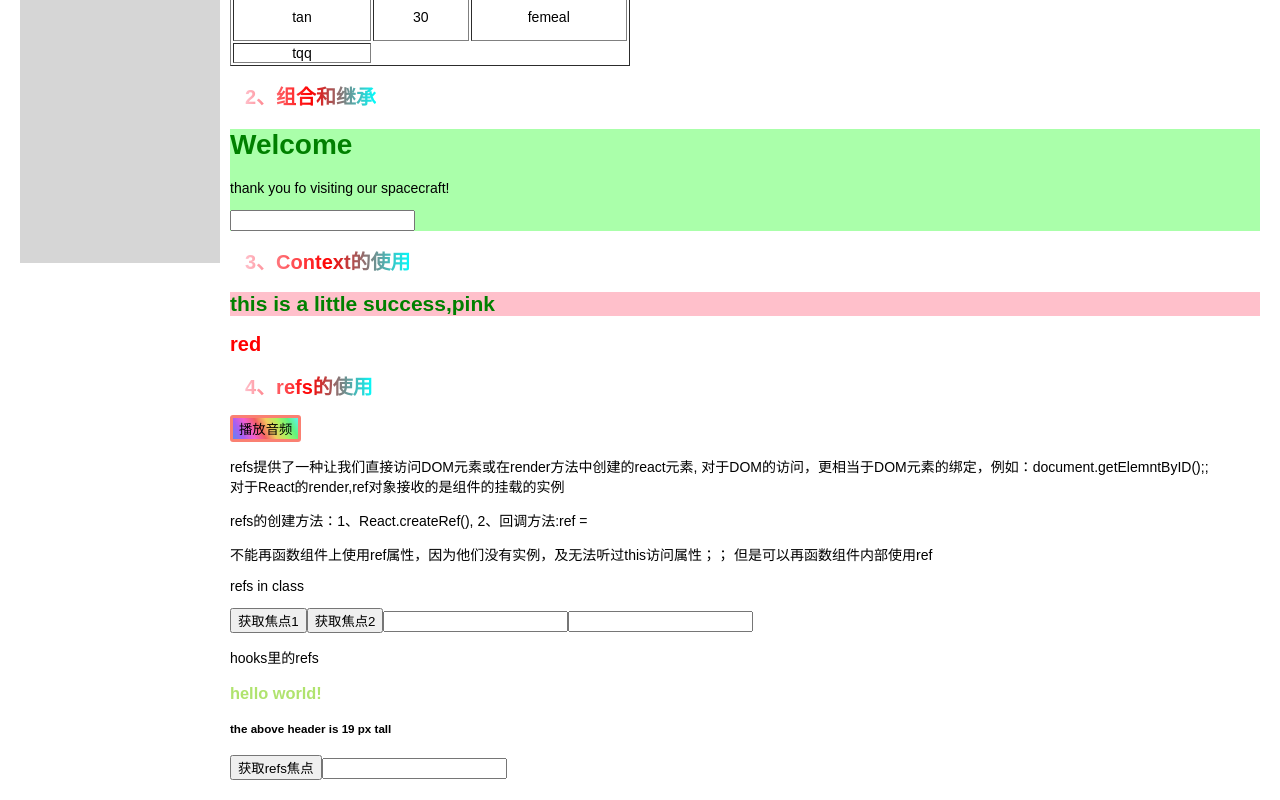
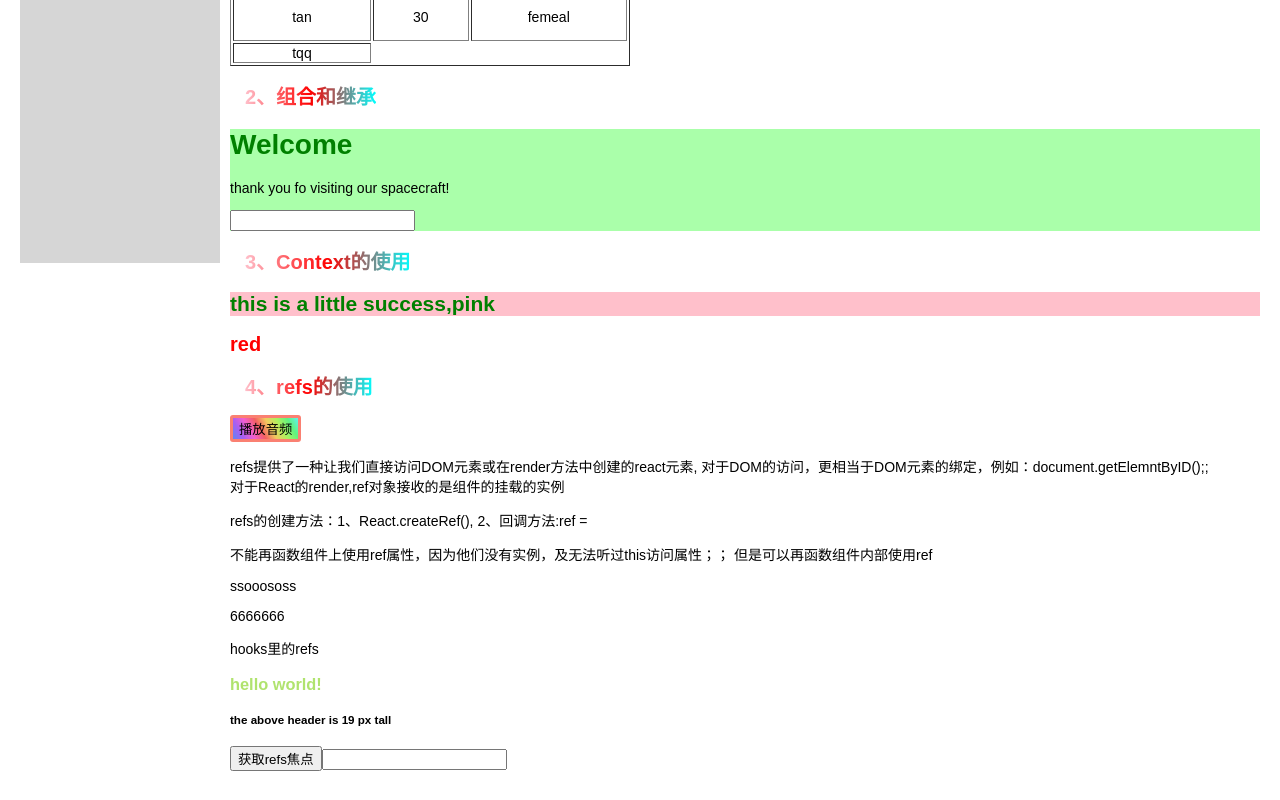
Before and after one commit to tanqq1/react-app, a React app: page /ALL in a window 1280 px wide. Shown: the part 557-1357 px from the top of the page. Built offline with nearby package versions, Linux system fonts and the light colour scheme.

Commit message:
react.createElement

```diff
--- a/public/index.html
+++ b/public/index.html
@@ -9,6 +9,7 @@
       name="description"
       content="Web site created using create-react-app"
     />
+    <!-- <meta http-equiv="Content-Security-Policy" content="default-src:self" /> -->
     <link rel="shortcut icon" href="#" />
     <link rel="apple-touch-icon" href="logo192.png" />
     <!--
--- a/src/pages/refs/refsInClass.js
+++ b/src/pages/refs/refsInClass.js
@@ -1,4 +1,5 @@
 import React, { Component } from 'react';
+import ReactDOM from 'react-dom';
 
 export default class RefsInClass extends Component{
     constructor(props){
@@ -21,13 +22,20 @@ export default class RefsInClass extends Component{
 
     render(){
         return (
-            <div>
-                <p>refs in class</p>
-                <button onClick={() => this.getClassFuns('one')}>获取焦点1</button>
-                <button onClick={() => this.getClassFuns('two')}>获取焦点2</button>
-                <input onChange={()=>{}} ref={this.inputRef} />
-                <input onChange={()=>{}} ref={el => this.inputRef2 = el} />
-            </div>
+            React.createElement('div',{
+                key: '123',
+                ref:'tanqq'
+            },[
+                React.createElement('p',null, 'ssooososs'),
+                React.createElement('p',null, '6666666'),
+            ])
+            // <div>
+            //     <p>refs in class</p>
+            //     <button onClick={() => this.getClassFuns('one')}>获取焦点1</button>
+            //     <button onClick={() => this.getClassFuns('two')}>获取焦点2</button>
+            //     <input onChange={()=>{}} ref={this.inputRef} />
+            //     <input onChange={()=>{}} ref={el => this.inputRef2 = el} />
+            // </div>
         )
     }
 }
```
Also changed, not shown: 2 other files (tests, documents, lock files or other folders).
